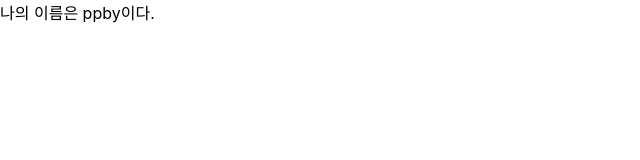
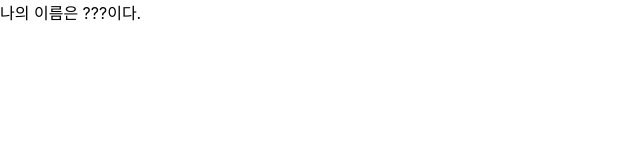
Before and after one commit to jjunnnys/hello-react, a React (Create React App) app: page / in a window 1280 px wide. Shown: the top 160 px of the page, without its empty margins (0-640 px from the left). Built offline with nearby package versions, Linux system fonts and the light colour scheme.

Commit message:
Modify defalutProps

```diff
--- a/src/App.js
+++ b/src/App.js
@@ -3,7 +3,7 @@ import "./App.css";
 import MyComponent from "./MyComponent";
 
 const App = () => {
-  return <MyComponent name="ppby" />;
+  return <MyComponent />;
 };
 
 export default App;
--- a/src/MyComponent.js
+++ b/src/MyComponent.js
@@ -4,4 +4,8 @@ const MyComponent = (props) => {
   return <div>나의 이름은 {props.name}이다.</div>;
 };
 
+MyComponent.defaultProps = {
+  name: "???",
+};
+
 export default MyComponent;
```
